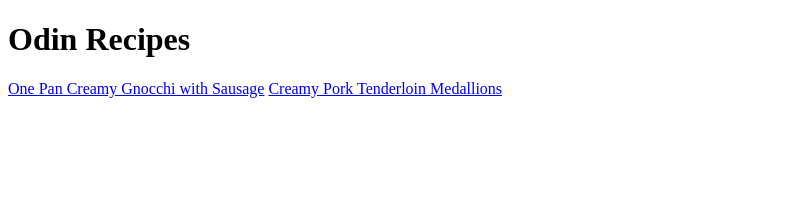
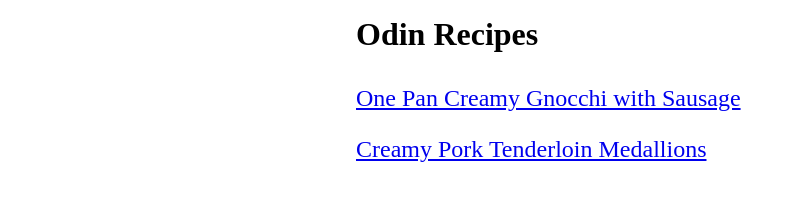
Before and after one commit to Ell534/odin-recipes, a plain HTML site: page index.html in a window 1280 px wide. Shown: the whole page, without its empty margins (0-796 px from the left). Drawn offline with Linux system fonts and the light colour scheme.

Commit message:
add some layout to homepage

```diff
--- a/index.html
+++ b/index.html
@@ -4,12 +4,12 @@
 <head>
     <meta charset="UTF-8">
     <title>Odin Recipes</title>
-</head>
+    <link rel="stylesheet" href="styles.css" </head>
 
 <body>
-    <h1>Odin Recipes</h1>
-    <a href="recipes/creamySausageGnocchi.html">One Pan Creamy Gnocchi with Sausage</a>
-    <a href="recipes/creamyPorkTenderloin.html">Creamy Pork Tenderloin Medallions</a>
+    <h1 class="title">Odin Recipes</h1>
+    <a class="link" href="recipes/creamySausageGnocchi.html">One Pan Creamy Gnocchi with Sausage</a>
+    <a class="link" href="recipes/creamyPorkTenderloin.html">Creamy Pork Tenderloin Medallions</a>
 </body>
 
 </html>
--- /dev/null
+++ b/styles.css
@@ -0,0 +1,17 @@
+body {
+    max-width: 600px;
+    margin: 0 auto;
+    display: block;
+}
+
+.title {
+    margin: 0 auto;
+    padding: 16px;
+}
+
+.link {
+    display: block;
+    padding: 8px;
+    margin: 8px;
+    font-size: 24px;
+}
```
